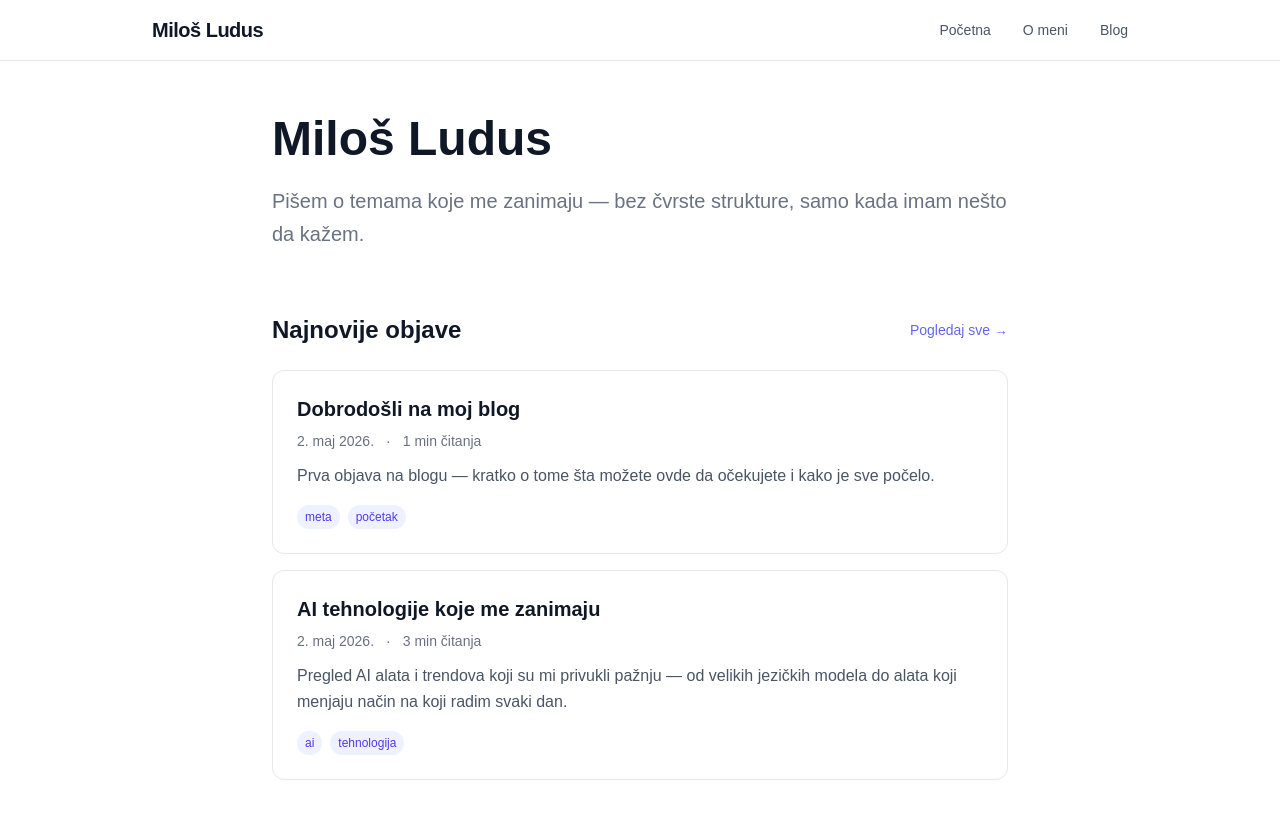
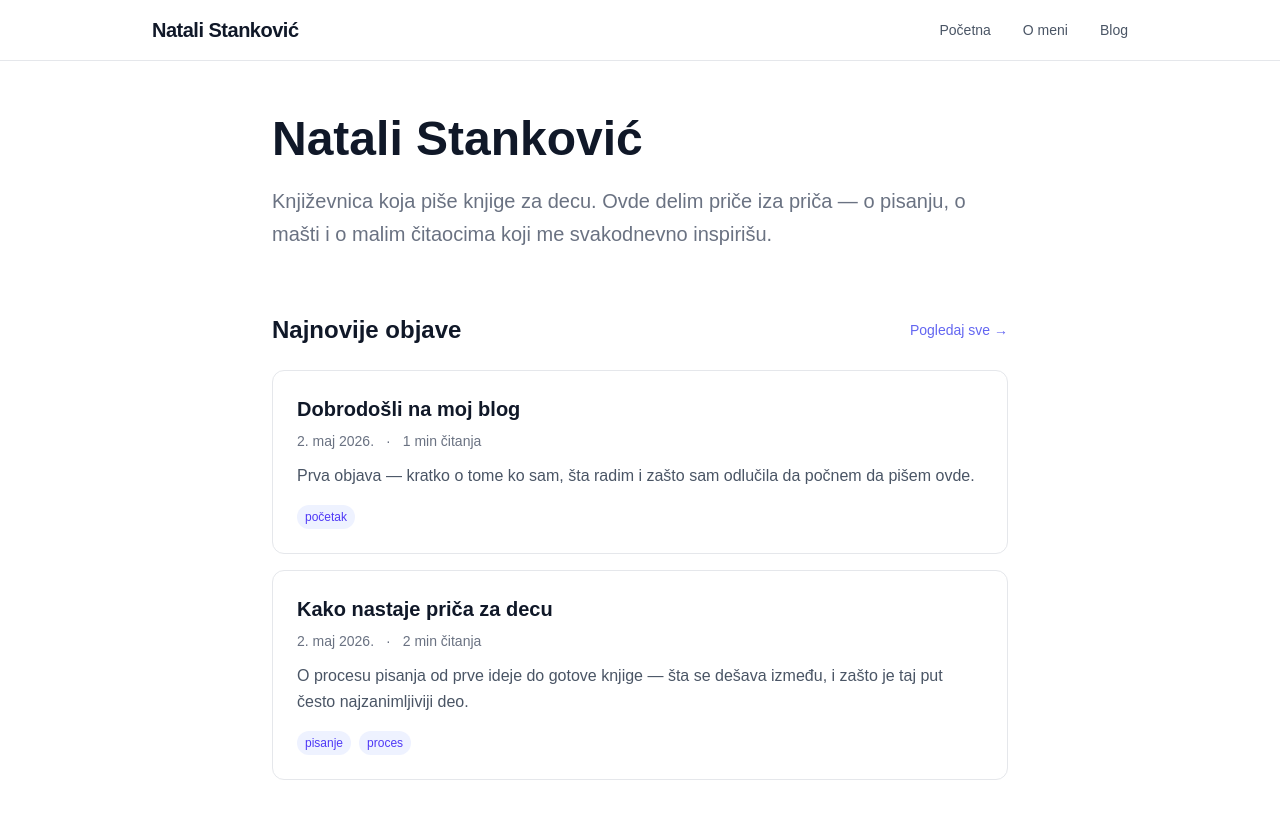
Before and after one commit to tvojvajbkod/sajt-sa-blogom, a Next.js app: page / in a window 1280 px wide. Shown: the top 818 px of the page. Built offline with nearby package versions, Linux system fonts and the light colour scheme.

Commit message:
Promena identiteta sajta: Natali Stanković, književnica za decu
- Header, početna, layout, O meni - ime i opis promenjeni
- Oba blog posta zamenjena temama prikladnim za autorku knjiga za decu

Co-Authored-By: Claude Sonnet 4.6 <noreply@anthropic.com>

```diff
--- a/content/posts/ai-tehnologije-koje-me-zanimaju.mdx
+++ b/content/posts/ai-tehnologije-koje-me-zanimaju.mdx
@@ -1,48 +1,38 @@
 ---
-title: "AI tehnologije koje me zanimaju"
+title: "Kako nastaje priča za decu"
 date: "2026-05-02"
-description: "Pregled AI alata i trendova koji su mi privukli pažnju — od velikih jezičkih modela do alata koji menjaju način na koji radim svaki dan."
-tags: ["ai", "tehnologija"]
+description: "O procesu pisanja od prve ideje do gotove knjige — šta se dešava između, i zašto je taj put često najzanimljiviji deo."
+tags: ["pisanje", "proces"]
 ---
 
-Živimo u čudnom trenutku. Tehnologija se menja brže nego što možemo da je pratimo, a AI je za to najviše zaslužan. Umesto da pokušavam da pokrijem sve, pisaću o onom što me lično zanima i što sam zapravo isprobao.
+Pitanje koje najčešće dobijam glasi: "Odakle ti ideje?"
 
-## Veliki jezički modeli (LLM)
+Iskreni odgovor je — ne znam uvek. Ali znam šta treba da se desi da bi ideja postala priča.
 
-Ono što me fascinira kod modela kao što su Claude, GPT ili Gemini nije toliko to što "znaju" stvari — već to što mogu da rezonuju. Možeš im dati složen problem, a oni ga razlože na korake na način koji izgleda... razumno.
+## Počinje od jednog detalja
 
-Nisam siguran gde je granica između simulacije razumevanja i stvarnog razumevanja. Možda ta granica i nije toliko važna u praksi.
+Retko kada priča počne kao cela priča. Počne kao slika: dete koje stoji ispred velike kapije. Ili rečenica koja mi se zavrti u glavi. Ili pitanje koje je neko dete postavio na predstavljanju knjige, a ja nisam znala da odgovorim.
 
-Ono što znam jeste da mi ovi alati menjaju način rada. Manje vremena trošim na mehaničke zadatke, više na razmišljanje.
+Taj mali detalj je seme. Nekad nikne, nekad ne nikne.
 
-## AI agenti
+## Period "šetanja" ideje
 
-Sledeći korak od jezičkih modela su agenti — sistemi koji ne samo odgovaraju na pitanja, već preduzimaju akcije. Pretražuju web, pišu i izvršavaju kod, koriste alate, planiraju.
+Pre nego što sednem da pišem, nosim ideju sa sobom danima. Razmišljam o njoj dok kuvam kafu, dok hodam, dok čekam. Pitam se: ko je ovaj lik? Čega se plaši? Šta želi?
 
-Claude Code je dobar primer. Nije to samo čet — to je neko ko može da istraži tvoj codebase, napravi plan i implementira promene. Radi u terminalu, razume kontekst, ne gubi nit.
+Deca su odlični čitaoci jer odmah osete ako lik nije stvaran. Ne moraju biti heroji — moraju biti istiniti.
 
-Ono što me zanima kod agenata nije brzina, već autonomija. Koliko daleko možeš da pustiš sistem da radi sam? Gde trebaš da ostaneš u petlji?
+## Pisanje prvog nacrta
 
-## Multimodalni modeli
+Kad najzad sednem da pišem, pokušavam da ne zaustavljam ruku. Znaj da je prvi nacrt uvek loš. To nije problem — to je materijal.
 
-Tekst je bio početak. Sada modeli razumeju slike, zvuk, video. Možeš da im pošalješ fotografiju i dobiješ analizu. Možeš da im opišeš šta želiš vizuelno i dobiješ sliku.
+Mnogi autori kažu da je pisanje zapravo prepisivanje. Slažem se. Prva verzija samo govori sebi samoj šta se dešava u priči.
 
-Generisanje slika (Midjourney, Stable Diffusion, DALL-E) otvorilo je razgovor o tome šta znači biti vizuelni umetnik u ovom trenutku. Nisam siguran da imam odgovor, ali pitanje je zanimljivo.
+## Trenutak kada priča "klikne"
 
-## Lokalni modeli
-
-Postoji cela zajednica oko modela koji rade lokalno, na tvom računaru, bez interneta. Llama, Mistral, Phi. Manji su od komercijalnih modela, ali dovoljno dobri za mnoge zadatke.
-
-Zanima me taj pravac iz jednostavnog razloga: privatnost. Ne mora svaki razgovor sa AI-em da ide kroz server neke kompanije.
-
-## Šta me ne zanima
-
-Da budem iskren — ne zanima me hype. Ne zanima me svaki novi model koji "menja sve". Ne zanima me ni strah od AI apokalipse, ni preterani optimizam da će AI rešiti sve probleme.
-
-Zanima me šta mogu da napravim sada, sa alatima koji postoje sada.
+Postoji jedan trenutak, negde između drugog i trećeg nacrta, kada priča odjednom postane živa. Likovi počnu da rade stvari koje nisam planirala. To je ujedno i najstrašniji i najlepši deo celog procesa.
 
 ## Na kraju
 
-AI tehnologija je u toj fazi gde je dovoljno zrela da bude korisna, ali dovoljno mlada da je i dalje uzbudljiva. Retko se to dvoje poklopi.
+Knjiga za decu mora biti iskrena. Deca podnose tugu, strah, nesigurnost — ako je istinito ispričano. Ono čega ne podnose je lažna nada i jeftini happy end.
 
-Ovo neće biti poslednji tekst na ovu temu.
+To je ono čemu težim. Priča koja dete ostavi malo drugačijim nego što je bilo kad ju je počelo da čita.
--- a/content/posts/dobrodosli-na-blog.mdx
+++ b/content/posts/dobrodosli-na-blog.mdx
@@ -1,31 +1,29 @@
 ---
 title: "Dobrodošli na moj blog"
 date: "2026-05-02"
-description: "Prva objava na blogu — kratko o tome šta možete ovde da očekujete i kako je sve počelo."
-tags: ["meta", "početak"]
+description: "Prva objava — kratko o tome ko sam, šta radim i zašto sam odlučila da počnem da pišem ovde."
+tags: ["početak"]
 ---
 
-Zdravo! Ovo je prvi post na ovom blogu, i obično je najteže napisati baš taj prvi.
+Zdravo! Ja sam Natali Stanković i ovo je moj blog.
+
+Pišem knjige za decu već nekoliko godina, i za to vreme nakupilo se mnogo misli koje ne stanu između korica knjige. O procesu pisanja, o trenutcima kada priča odbije da krene, o tome šta deca zapravo vole da čitaju — i zašto je to ponekad sasvim drugačije od onoga što odrasli misle da vole.
 
 ## Zašto blog?
 
-Pisanje me oduvek privlačilo kao način da organizujem misli. Postoji nešto posebno u tome kada ideju pretvoriš u rečenicu — odjednom postaje stvarna, konkretna, deljiva.
+Pisanje knjige je dugo putovanje. Blog je nešto drugo — kratko, neposredno, bez urednika i rokova. Mesto gde mogu da podelim neku misao dok je još sveža.
 
-Ovaj blog će biti mesto gde ću pisati o temama koje me zanimaju. Bez čvrste strukture, bez plana koji se mora ispoštovati — samo pisanje kada imam nešto da kažem.
+Ovde ću pisati o svom radu, o knjigama koje volim, o mašti i o malim čitaocima koji me svakodnevno iznenade.
 
 ## Šta možete da očekujete?
 
-Iskreno, ni ja ne znam tačno. To je i poenta.
+Pisaću o onome što me zanima u datom trenutku:
 
-Možda će to biti:
-
-- Tekst o knjizi koja me je oduševila
-- Razmišljanje o nečemu što mi je privuklo pažnju
-- Kratak zapis sa nekog putovanja
-- Nešto sasvim drugo
+- Kako nastaje priča za decu — od ideje do gotove knjige
+- Knjige koje su me oblikovale kao autorku
+- Susreti sa čitaocima i škole koje posetim
+- Poneka lična razmišljanja
 
 ## Do sledećeg puta
 
-Hvala što čitate. Ako vam se nešto svidi — ili ne svidi — slobodno mi se javite.
-
-Vidimo se u sledećem postu.
+Hvala što ste ovde. Nadam se da ćete se vraćati.
--- a/src/app/layout.tsx
+++ b/src/app/layout.tsx
@@ -14,8 +14,8 @@ const geistMono = Geist_Mono({
 });
 
 export const metadata: Metadata = {
-  title: "Sajt sa blogom",
-  description: "Blog sajt napravljen uz Next.js",
+  title: "Natali Stanković",
+  description: "Književnica koja piše knjige za decu",
 };
 
 export default function RootLayout({
--- a/src/app/o-meni/page.tsx
+++ b/src/app/o-meni/page.tsx
@@ -1,6 +1,6 @@
 export const metadata = {
   title: "O meni",
-  description: "Nešto više o meni",
+  description: "Ko je Natali Stanković",
 };
 
 export default function OMeniPage() {
@@ -10,11 +10,12 @@ export default function OMeniPage() {
 
       <div className="prose prose-gray max-w-none">
         <p className="text-lg text-gray-600 leading-relaxed">
-          Zdravo! Ovde će uskoro biti tekst o tebi — ko si, čime se baviš,
-          zašto pišeš ovaj blog.
+          Zdravo! Ja sam Natali Stanković, književnica koja piše knjige za decu.
         </p>
-        <p className="text-gray-500 mt-4">
-          Reci mi šta želiš da napišeš i ja ću urediti ovu stranicu.
+        <p className="text-gray-600 leading-relaxed mt-4">
+          Ovde ću pisati o svom radu, o procesu stvaranja priča, o knjigama
+          koje volim i o svemu što me inspiriše. Ako imaš pitanje ili želiš da
+          se javiš, uvek si dobrodošao.
         </p>
       </div>
     </main>
--- a/src/app/page.tsx
+++ b/src/app/page.tsx
@@ -9,11 +9,12 @@ export default function HomePage() {
     <main className="max-w-3xl mx-auto px-4 py-12">
       <section className="mb-16">
         <h1 className="text-5xl font-bold text-gray-900 mb-4 leading-tight">
-          Miloš Ludus
+          Natali Stanković
         </h1>
         <p className="text-xl text-gray-500 leading-relaxed">
-          Pišem o temama koje me zanimaju — bez čvrste strukture, samo kada
-          imam nešto da kažem.
+          Književnica koja piše knjige za decu. Ovde delim priče iza priča —
+          o pisanju, o mašti i o malim čitaocima koji me svakodnevno
+          inspirišu.
         </p>
       </section>
 
--- a/src/components/Header.tsx
+++ b/src/components/Header.tsx
@@ -5,7 +5,7 @@ export default function Header() {
     <header className="w-full border-b border-gray-200 bg-white">
       <div className="mx-auto max-w-5xl px-6 py-4 flex items-center justify-between">
         <Link href="/" className="text-xl font-bold tracking-tight text-gray-900">
-          Miloš Ludus
+          Natali Stanković
         </Link>
         <nav className="flex items-center gap-8">
           <Link href="/" className="text-sm text-gray-600 hover:text-gray-900 transition-colors">
```
